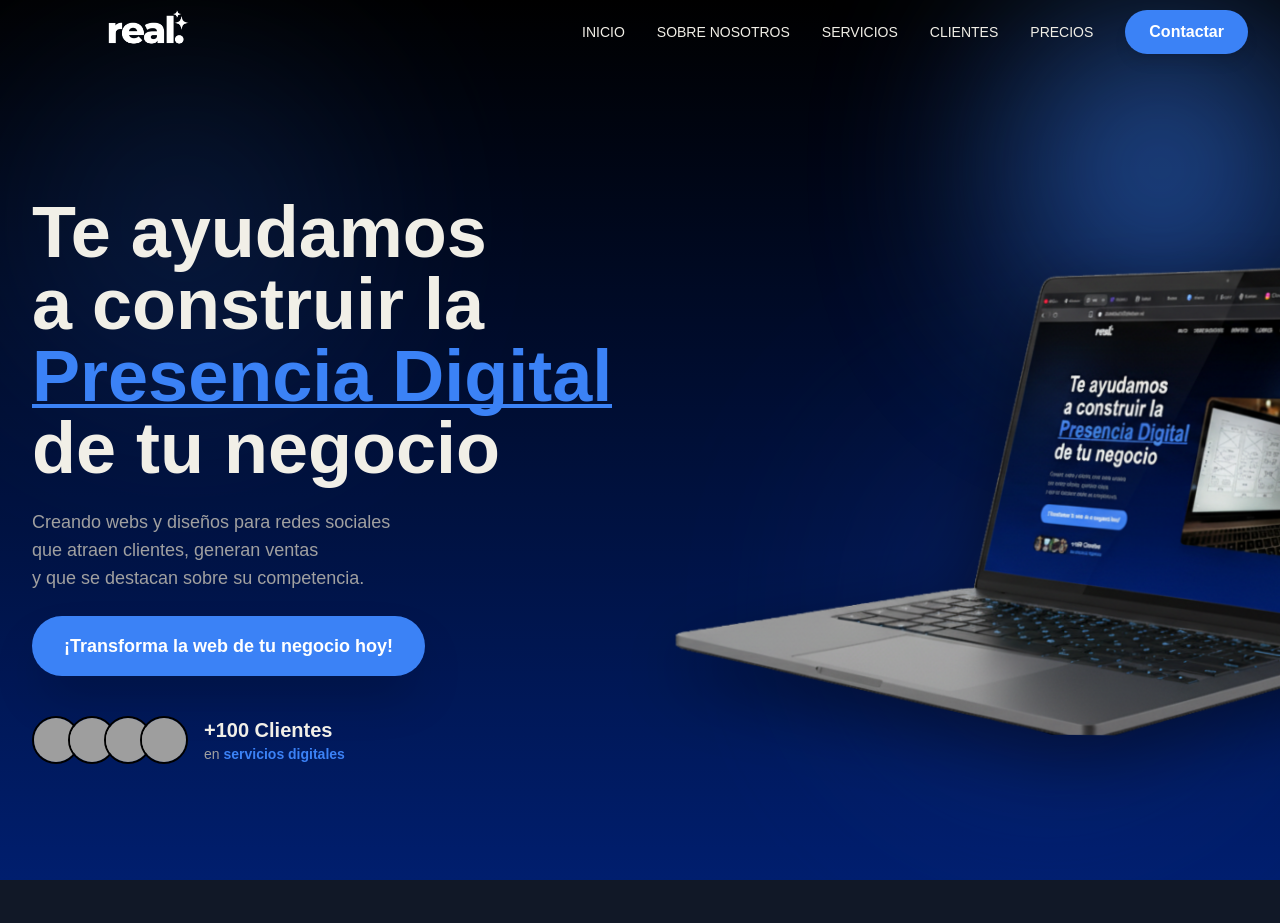
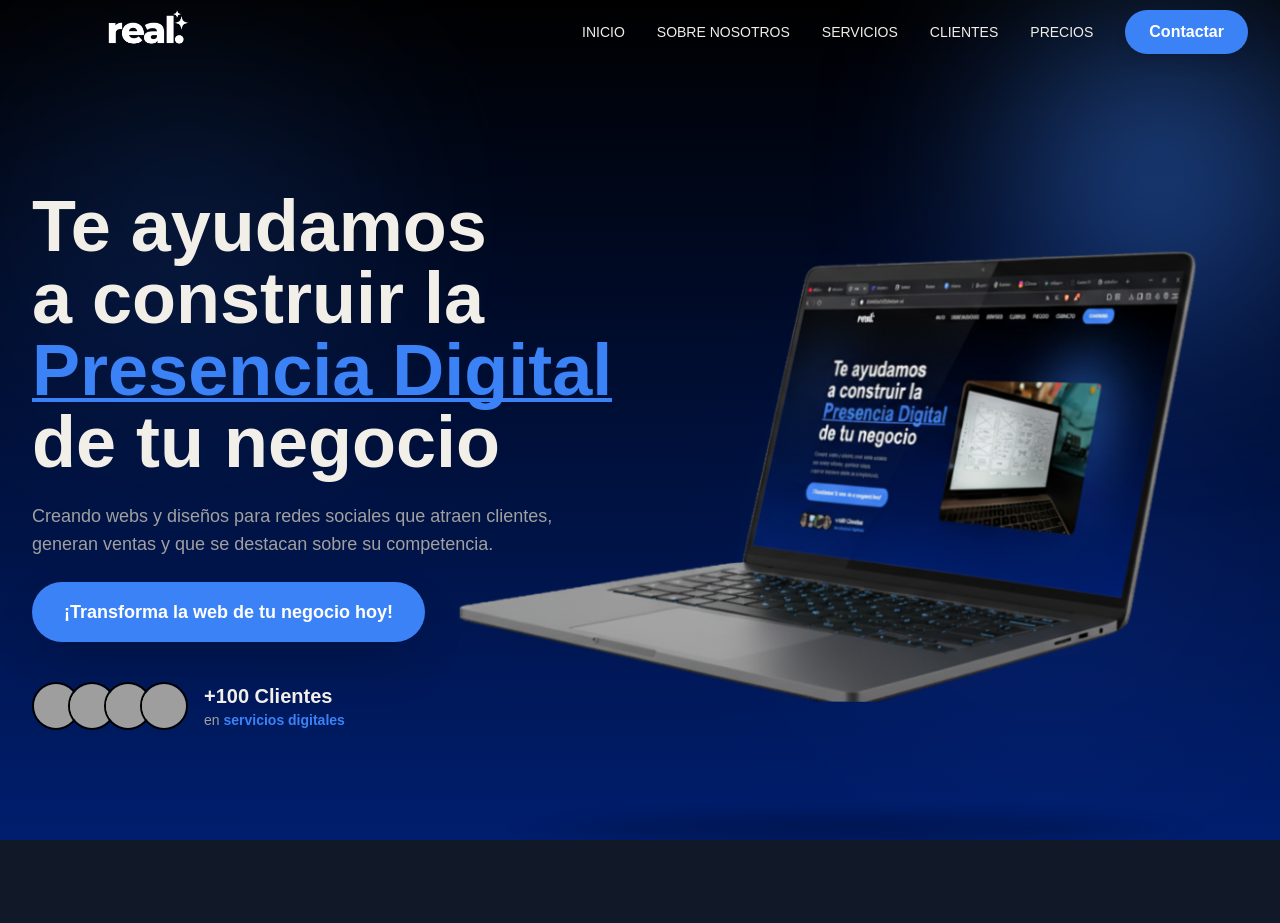
Before and after one commit to mariannorasg/realpagina, a React (Vite) app: page / in a window 1280 px wide. Shown: the top 923 px of the page. Built offline with nearby package versions, Linux system fonts and the light colour scheme; grey boxes are pictures that could not be loaded.

Commit message:
mejoras de resoluciones

```diff
--- a/src/components/Hero.jsx
+++ b/src/components/Hero.jsx
@@ -3,23 +3,29 @@ import { motion } from 'framer-motion';
 
 const Hero = () => {
   return (
-    <section id="inicio" className="relative min-h-screen flex items-center justify-center overflow-hidden pt-20 bg-gradient-to-b from-black to-brand-blue-deep">
-      <div className="absolute inset-0 opacity-20">
-        <div className="absolute top-20 left-10 w-72 h-72 bg-brand-accent rounded-full filter blur-[120px]"></div>
-        <div className="absolute bottom-20 right-10 w-96 h-96 bg-blue-800 rounded-full filter blur-[120px]"></div>
+    <section
+      id="inicio"
+      className="relative min-h-screen flex items-center overflow-hidden pt-20 bg-gradient-to-b from-black to-brand-blue-deep"
+    >
+      {/* blobs de fondo */}
+      <div className="absolute inset-0 opacity-20 pointer-events-none">
+        <div className="absolute top-20 left-10 w-72 h-72 bg-brand-accent rounded-full blur-[120px]" />
+        <div className="absolute bottom-20 right-10 w-96 h-96 bg-blue-800 rounded-full blur-[120px]" />
       </div>
 
-      <div className="relative z-10 max-w-7xl mx-auto px-4 sm:px-6 lg:px-8 grid md:grid-cols-2 gap-12 items-center">
+      {/* contenido */}
+      <div className="relative z-10 max-w-7xl mx-auto px-4 sm:px-6 lg:px-8 grid md:grid-cols-2 gap-10 md:gap-12 items-center">
+        {/* Columna texto */}
         <motion.div
-          initial={{ opacity: 0, x: -50 }}
+          initial={{ opacity: 0, x: -40 }}
           animate={{ opacity: 1, x: 0 }}
-          transition={{ duration: 0.8 }}
+          transition={{ duration: 0.7 }}
           className="space-y-6"
         >
           <motion.h1
-            initial={{ opacity: 0, y: 20 }}
+            initial={{ opacity: 0, y: 18 }}
             animate={{ opacity: 1, y: 0 }}
-            transition={{ delay: 0.3 }}
+            transition={{ delay: 0.2 }}
             className="text-5xl md:text-6xl lg:text-7xl font-bold leading-tight text-brand-beige"
           >
             Te ayudamos<br />
@@ -29,34 +35,32 @@ const Hero = () => {
               <motion.div
                 initial={{ width: 0 }}
                 animate={{ width: '100%' }}
-                transition={{ delay: 1, duration: 0.8 }}
+                transition={{ delay: 0.9, duration: 0.8 }}
                 className="absolute bottom-2 left-0 h-1 bg-brand-accent"
-              ></motion.div>
+              />
             </span>
             <br />
             de tu negocio
           </motion.h1>
 
           <motion.p
-            initial={{ opacity: 0, y: 20 }}
+            initial={{ opacity: 0, y: 18 }}
             animate={{ opacity: 1, y: 0 }}
-            transition={{ delay: 0.5 }}
+            transition={{ delay: 0.35 }}
             className="text-brand-text-secondary text-lg max-w-xl"
           >
-            Creando webs y diseños para redes sociales<br />
-            que atraen clientes, generan ventas<br />
-            y que se destacan sobre su competencia.
+            Creando webs y diseños para redes sociales que atraen clientes, generan ventas y que se destacan sobre su competencia.
           </motion.p>
 
           <motion.div
-            initial={{ opacity: 0, y: 20 }}
+            initial={{ opacity: 0, y: 18 }}
             animate={{ opacity: 1, y: 0 }}
-            transition={{ delay: 0.7 }}
+            transition={{ delay: 0.5 }}
           >
             <motion.a
               href="#contacto"
               whileHover={{ scale: 1.05, backgroundColor: '#60a5fa' }}
-              whileTap={{ scale: 0.95 }}
+              whileTap={{ scale: 0.97 }}
               className="inline-block bg-brand-accent text-white px-8 py-4 rounded-full font-bold text-lg transition-all duration-300 shadow-2xl hover:shadow-brand-accent/50"
             >
               ¡Transforma la web de tu negocio hoy!
@@ -64,9 +68,9 @@ const Hero = () => {
           </motion.div>
 
           <motion.div
-            initial={{ opacity: 0, y: 20 }}
+            initial={{ opacity: 0, y: 18 }}
             animate={{ opacity: 1, y: 0 }}
-            transition={{ delay: 0.9 }}
+            transition={{ delay: 0.65 }}
             className="flex items-center space-x-4 pt-4"
           >
             <div className="flex -space-x-3">
@@ -77,56 +81,66 @@ const Hero = () => {
             </div>
             <div>
               <p className="text-brand-beige font-bold text-xl">+100 Clientes</p>
-              <p className="text-brand-text-secondary text-sm">en <span className="text-brand-accent font-semibold">servicios digitales</span></p>
+              <p className="text-brand-text-secondary text-sm">
+                en <span className="text-brand-accent font-semibold">servicios digitales</span>
+              </p>
             </div>
           </motion.div>
         </motion.div>
 
+        {/* Columna imagen (laptop) */}
         <motion.div
-          initial={{ opacity: 0, x: 50 }}
+          initial={{ opacity: 0, x: 40 }}
           animate={{ opacity: 1, x: 0 }}
-          transition={{ duration: 0.8, delay: 0.3 }}
-          className="relative"
+          transition={{ duration: 0.7, delay: 0.2 }}
+          className="relative md:justify-self-end"
         >
-          <div className="relative">
+          <div className="relative md:pr-6 lg:pr-10">
+            {/* laptop flotando */}
             <motion.div
-              animate={{
-                y: [0, -20, 0],
-                rotate: [0, 5, 0]
-              }}
-              transition={{
-                duration: 6,
-                repeat: Infinity,
-                ease: "easeInOut"
-              }}
-              className="relative z-10"
+              animate={{ y: [0, -14, 0], rotate: [0, 3.5, 0] }}
+              transition={{ duration: 6, repeat: Infinity, ease: 'easeInOut' }}
+              className="relative z-10 select-none"
             >
               <img
-  src="/images/bigimg/laptop.png"
-  alt="Real Digital"
-  className="rounded-2xl max-w-[600px] md:max-w-[700px] lg:max-w-[800px] shadow-none filter drop-shadow-[0_24px_36px_rgba(0,0,0,0.45)]"
-/>
-
-
+                src="/images/bigimg/laptop.png"
+                alt="Real Digital"
+                className="
+                  block w-[82vw] max-w-[520px]
+                  md:w-auto md:max-w-[640px]
+                  lg:max-w-[760px]
+                  rounded-2xl
+                "
+              />
             </motion.div>
 
-            <motion.div
-              animate={{
-                scale: [1, 1.1, 1],
-                opacity: [0.5, 0.8, 0.5]
-              }}
-              transition={{
-                duration: 4,
-                repeat: Infinity,
-                ease: "easeInOut"
-              }}
-              className="absolute -top-10 -right-10 w-64 h-64 bg-brand-accent rounded-full filter blur-[100px] opacity-50"
-            ></motion.div>
+            {/* sombra elíptica (solo abajo) – NO sombra cuadrada */}
+            <div
+              className="
+                pointer-events-none absolute
+                left-1/2 md:left-auto md:right-8
+                -bottom-3 md:-bottom-2
+                -translate-x-1/2 md:translate-x-0
+                w-[66vw] max-w-[520px] md:max-w-[620px] lg:max-w-[720px]
+                h-8 md:h-10
+                rounded-full
+                opacity-45
+                blur-[6px]
+                bg-[radial-gradient(ellipse_at_center,rgba(0,0,0,0.55)_0%,rgba(0,0,0,0.35)_45%,transparent_70%)]
+              "
+            />
           </div>
+
+          {/* glow suave de color */}
+          <motion.div
+            animate={{ scale: [1, 1.08, 1], opacity: [0.45, 0.7, 0.45] }}
+            transition={{ duration: 4, repeat: Infinity, ease: 'easeInOut' }}
+            className="absolute -top-10 -right-10 w-64 h-64 bg-brand-accent rounded-full blur-[100px] opacity-50"
+          />
         </motion.div>
       </div>
     </section>
   );
 };
 
-export default Hero;8
+export default Hero;
```
Also changed, not shown: 1 other file (tests, documents, lock files or other folders).
